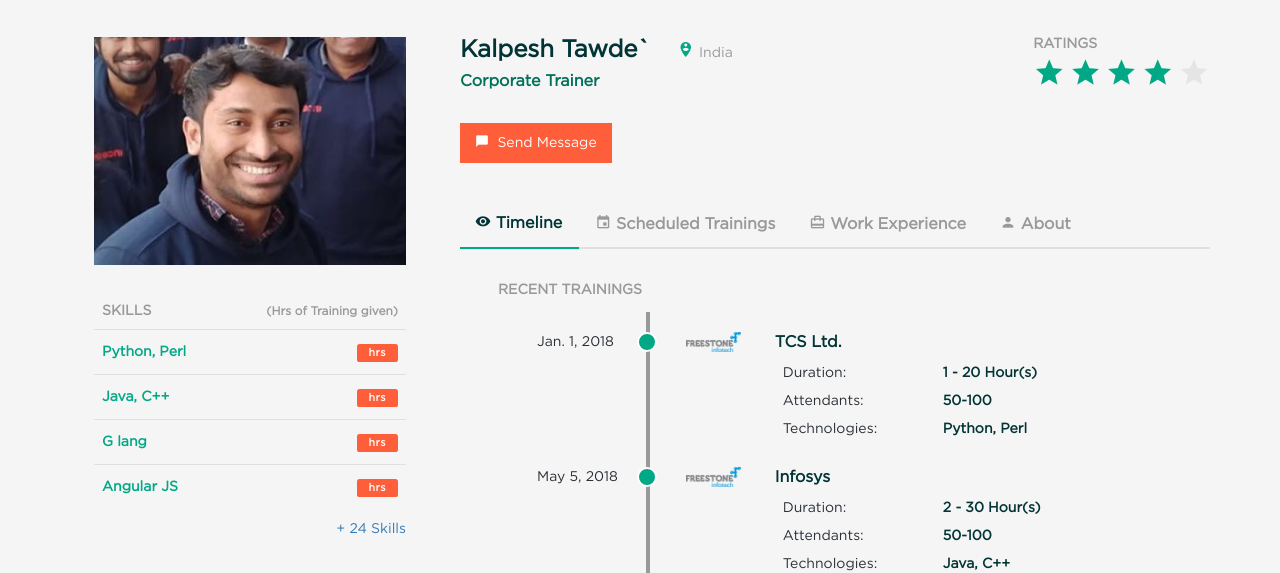
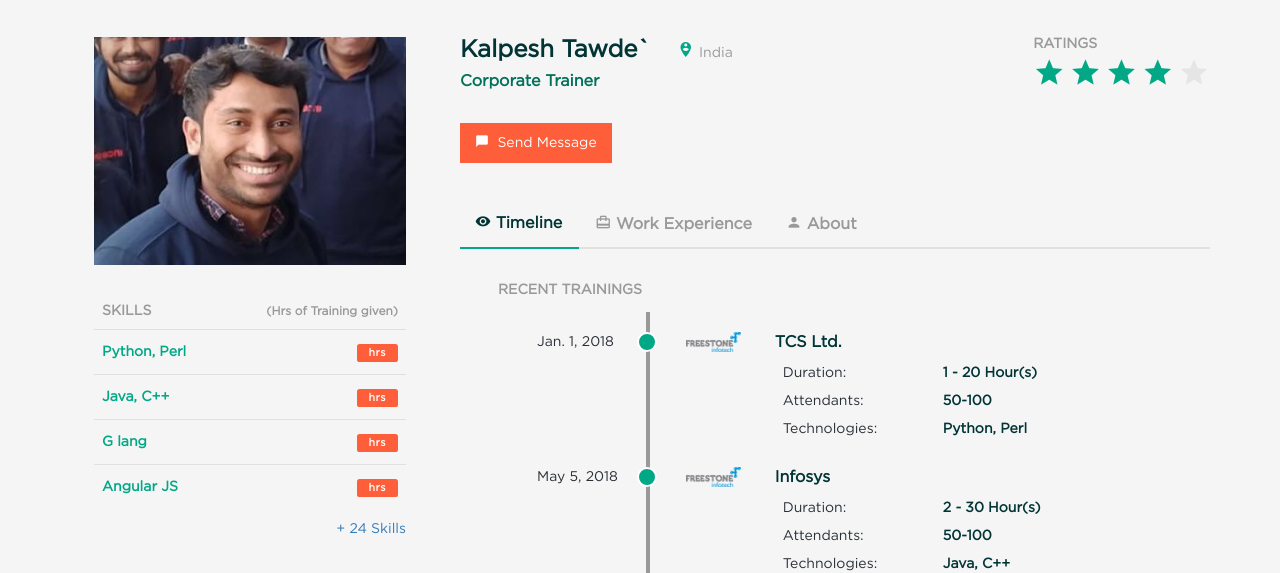
Before and after one commit to kalpeshtawde/corp_trainer, a Django app: page /trainer/1/ in a window 1280 px wide. Shown: the part 73-646 px from the top of the page. Run offline with Django 3.2, Linux system fonts and the light colour scheme; data comes from the database, SQL or seed files in the repository; some libraries are stand-ins or nearby versions.

Commit message:
Scheduled Trainings tab turned off

```diff
--- a/trainer/templates/trainer/detail.html
+++ b/trainer/templates/trainer/detail.html
@@ -69,7 +69,7 @@
             <div class="tab-section">
                 <ul class="nav nav-tabs flat-tabs">
                     <li class="active"><a data-toggle="tab" href="#timeline"><i class="icon-visibility"></i> Timeline</a></li>
-                    <li><a data-toggle="tab" href="#trainings"><i class="icon-insert_invitation"></i> Scheduled Trainings</a></li>
+                    <!--<li><a data-toggle="tab" href="#trainings"><i class="icon-insert_invitation"></i> Scheduled Trainings</a></li>-->
                     <li><a data-toggle="tab" href="#work"><i class="icon-card_travel"></i> Work Experience</a></li>
                     <li><a data-toggle="tab" href="#about"><i class="icon-person"></i> About</a></li>
                 </ul>
```
